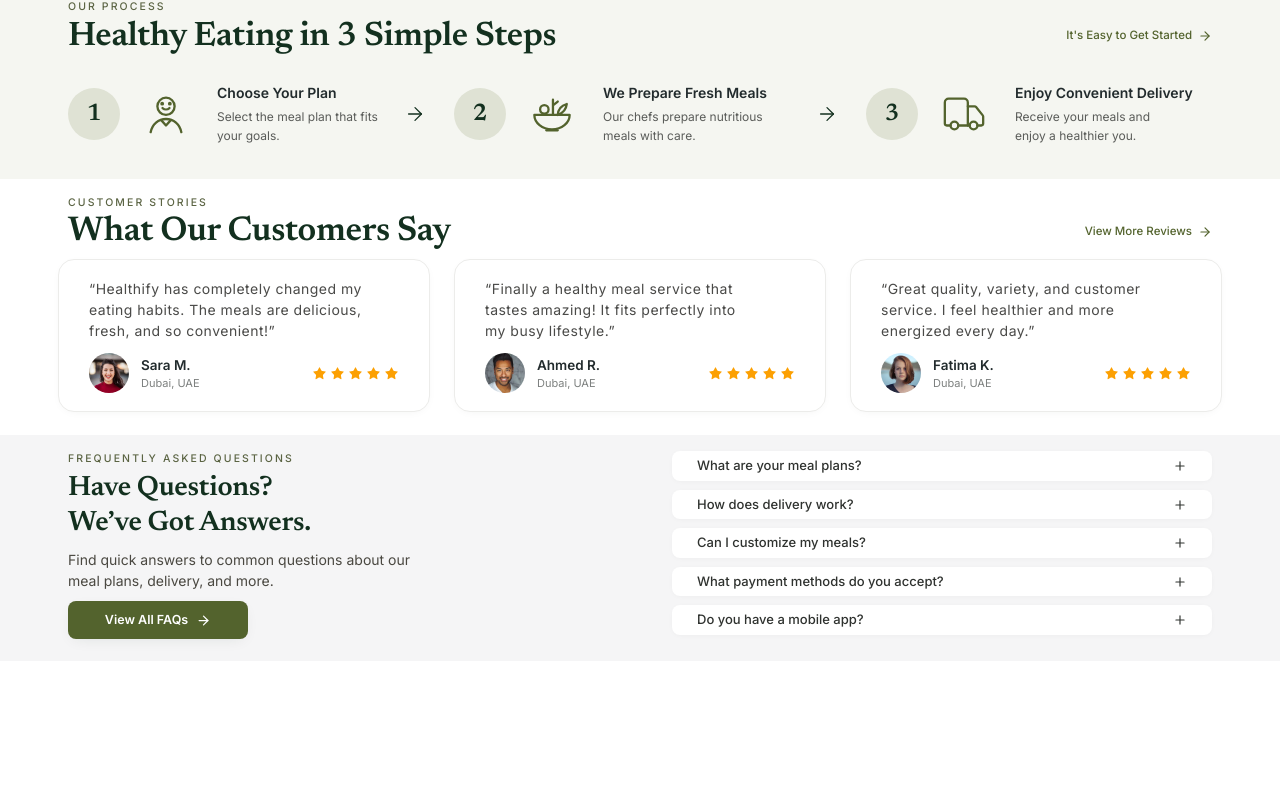
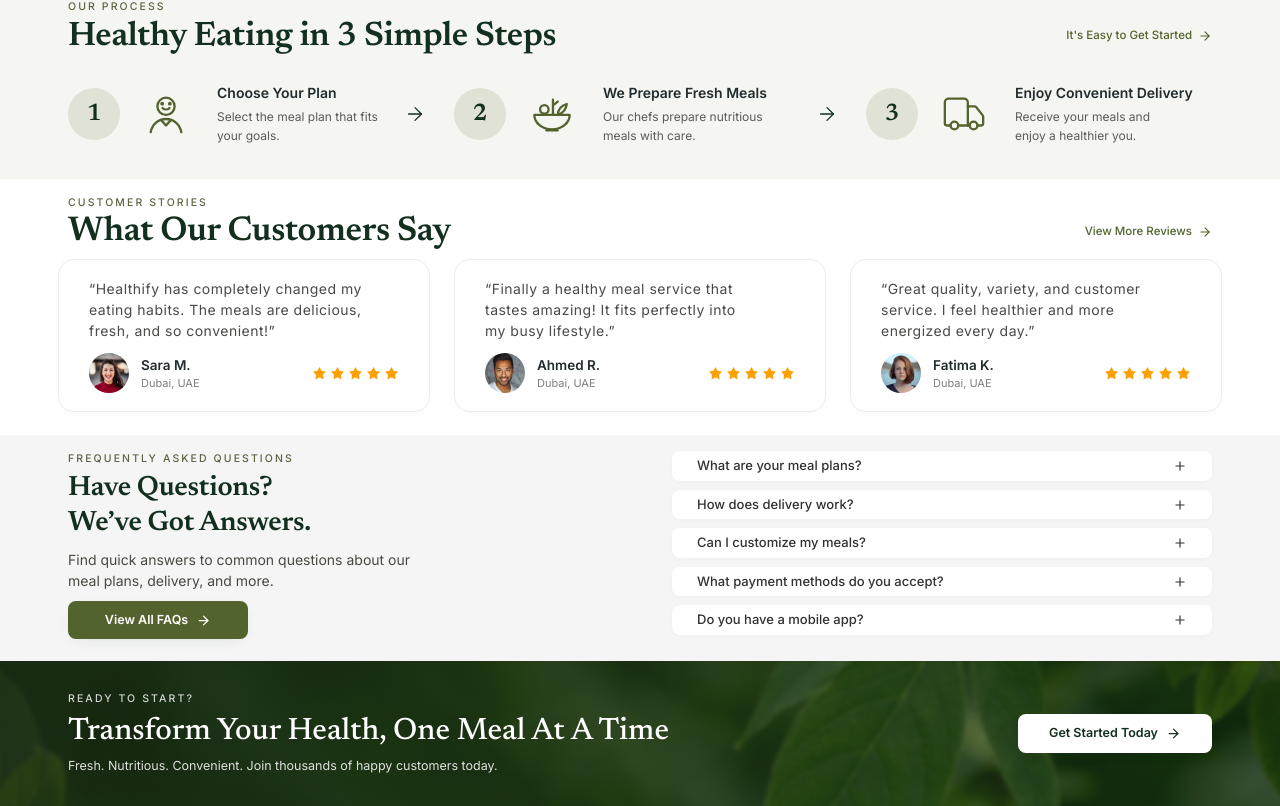
Before and after one commit to UmerLakhany/Healthify, a React (Vite) app: page / in a window 1280 px wide. Shown: the part 2082-2888 px from the top of the page. Before the commit the page ends 2743 px from the top, so only its background shows below. Built offline with nearby package versions, Linux system fonts and the light colour scheme; a web font is replaced by a local one.

Commit message:
create Call to Action banner section

```diff
--- a/src/App.jsx
+++ b/src/App.jsx
@@ -8,6 +8,7 @@
 import Steps from './components/sections/Steps'
 import Testimonials from './components/sections/Testimonials'
 import Faq from './components/sections/Faq'
+import CallToAction from './components/sections/CallToAction'
 
 export default function App() {
   return (
@@ -29,6 +30,7 @@
         <Steps />
         <Testimonials />
         <Faq />
+        <CallToAction />
       </main>
     </>
   )
--- /dev/null
+++ b/src/components/sections/CallToAction.jsx
@@ -0,0 +1,26 @@
+import Button from '../ui/Button'
+import leavesImage from '../../assets/images/cta-leaves.png'
+
+export default function CallToAction() {
+  return (
+    <section aria-labelledby="cta-title" className="relative overflow-hidden bg-[#2b3d1f]">
+      <img src={leavesImage} alt="" loading="lazy" className="absolute inset-0 size-full scale-105 object-cover blur-[2px]" />
+      <div className="absolute inset-0 bg-gradient-to-r from-[#1c2c15]/80 via-[#2a3a1c]/60 to-[#2a3a1c]/35" />
+
+      <div className="container-page relative flex flex-col items-start justify-between gap-6 py-10 md:flex-row md:items-center lg:h-[145px] lg:py-0">
+        <div>
+          <p className="text-[10.5px] font-medium tracking-[0.2em] text-white/80 uppercase">Ready to start?</p>
+          <h2 id="cta-title" className="mt-1.5 font-serif text-[26px] leading-tight font-medium text-white sm:text-[31px]">
+            Transform Your Health, One Meal At A Time
+          </h2>
+          <p className="mt-1.5 text-[12.5px] text-white/85">
+            Fresh. Nutritious. Convenient. Join thousands of happy customers today.
+          </p>
+        </div>
+        <Button href="#plans" variant="light" size="sm" withArrow className="min-w-[194px] shrink-0">
+          Get Started Today
+        </Button>
+      </div>
+    </section>
+  )
+}
```
Also changed, not shown: src/assets/images/cta-leaves.png (added).
